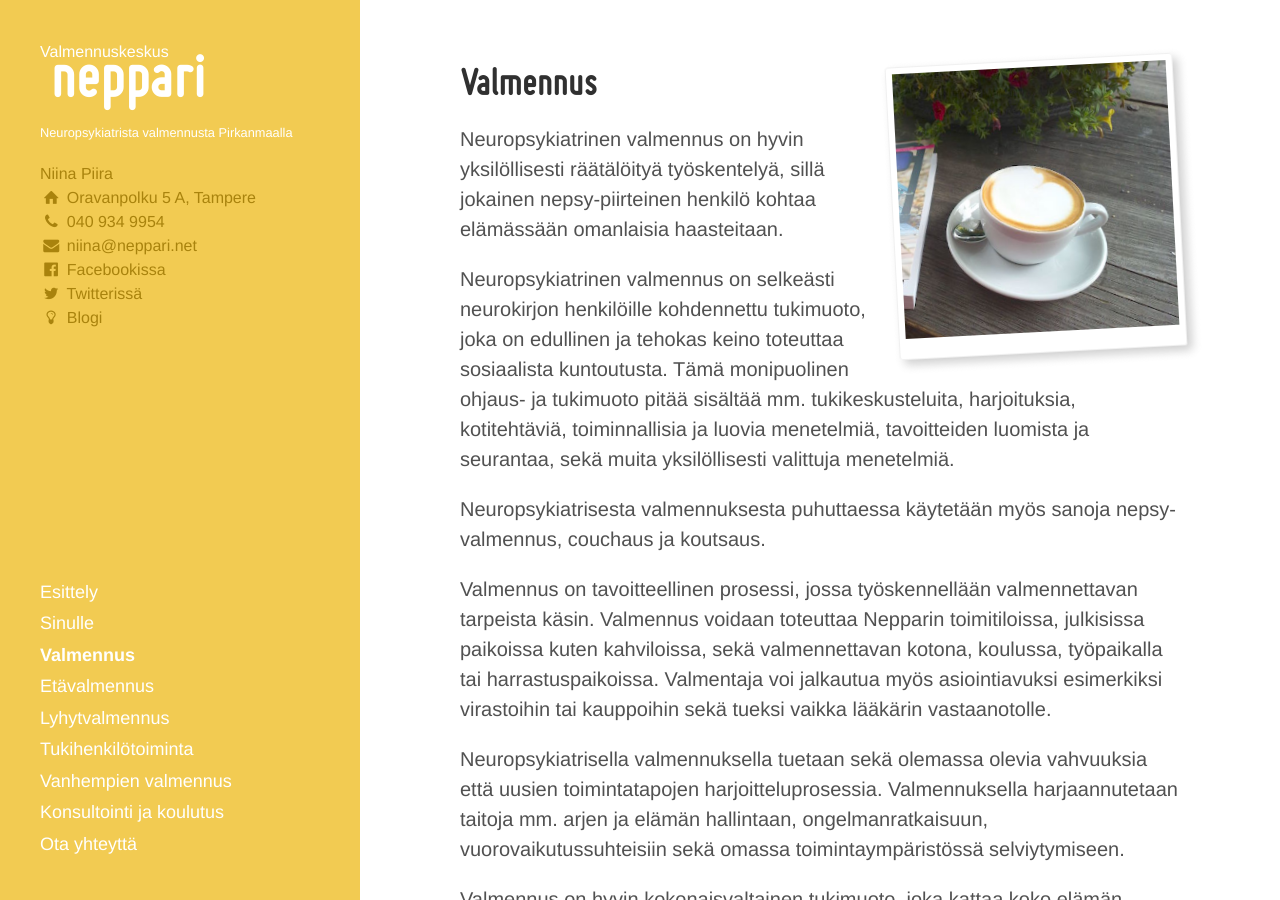
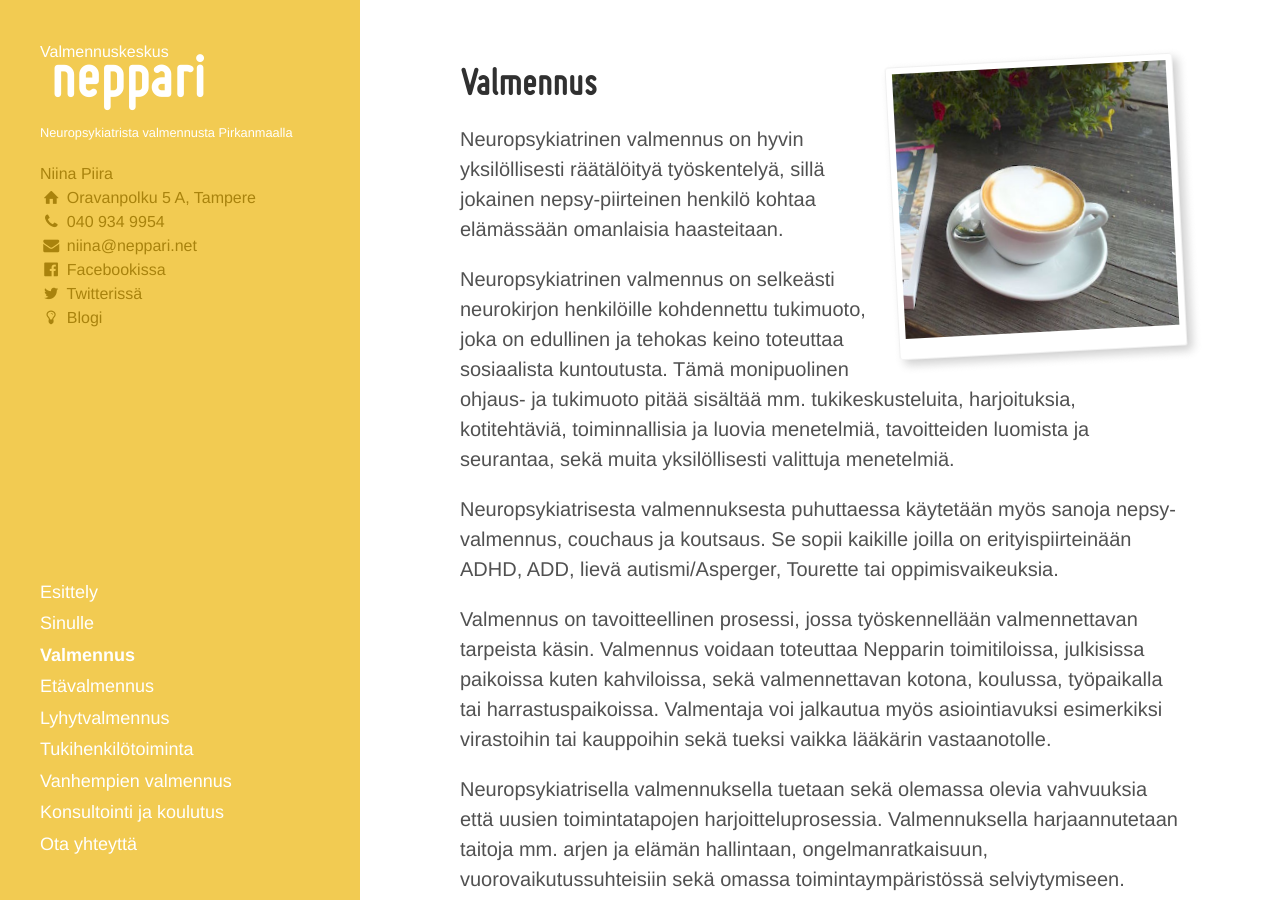
Before and after one commit to niinapiira/neppari.net, a Jekyll site: the page built from valmennus.md, in a window 1280 px wide and 900 px high. Built offline with Jekyll 4.4.1, drawn with Linux system fonts in a browser that asks for light colours.

Commit message:
Updated valmennus.md

```diff
--- a/valmennus.md
+++ b/valmennus.md
@@ -24,7 +24,7 @@ Neuropsykiatrinen valmennus on hyvin yksilöllisesti räätälöityä työskente
 
 Neuropsykiatrinen valmennus on selkeästi neurokirjon henkilöille kohdennettu tukimuoto, joka on edullinen ja tehokas keino toteuttaa sosiaalista kuntoutusta. Tämä monipuolinen ohjaus- ja tukimuoto pitää sisältää mm. tukikeskusteluita, harjoituksia, kotitehtäviä, toiminnallisia ja luovia menetelmiä, tavoitteiden luomista ja seurantaa, sekä muita yksilöllisesti valittuja menetelmiä.
 
-Neuropsykiatrisesta valmennuksesta puhuttaessa käytetään myös sanoja nepsy-valmennus, couchaus ja koutsaus.
+Neuropsykiatrisesta valmennuksesta puhuttaessa käytetään myös sanoja nepsy-valmennus, couchaus ja koutsaus. Se sopii kaikille joilla on erityispiirteinään ADHD, ADD, lievä autismi/Asperger, Tourette tai oppimisvaikeuksia.
 
 Valmennus on tavoitteellinen prosessi, jossa työskennellään valmennettavan tarpeista käsin. Valmennus voidaan toteuttaa Nepparin toimitiloissa, julkisissa paikoissa kuten kahviloissa, sekä valmennettavan kotona, koulussa, työpaikalla tai harrastuspaikoissa. Valmentaja voi jalkautua myös asiointiavuksi esimerkiksi virastoihin tai kauppoihin sekä tueksi vaikka lääkärin vastaanotolle.
 
```
